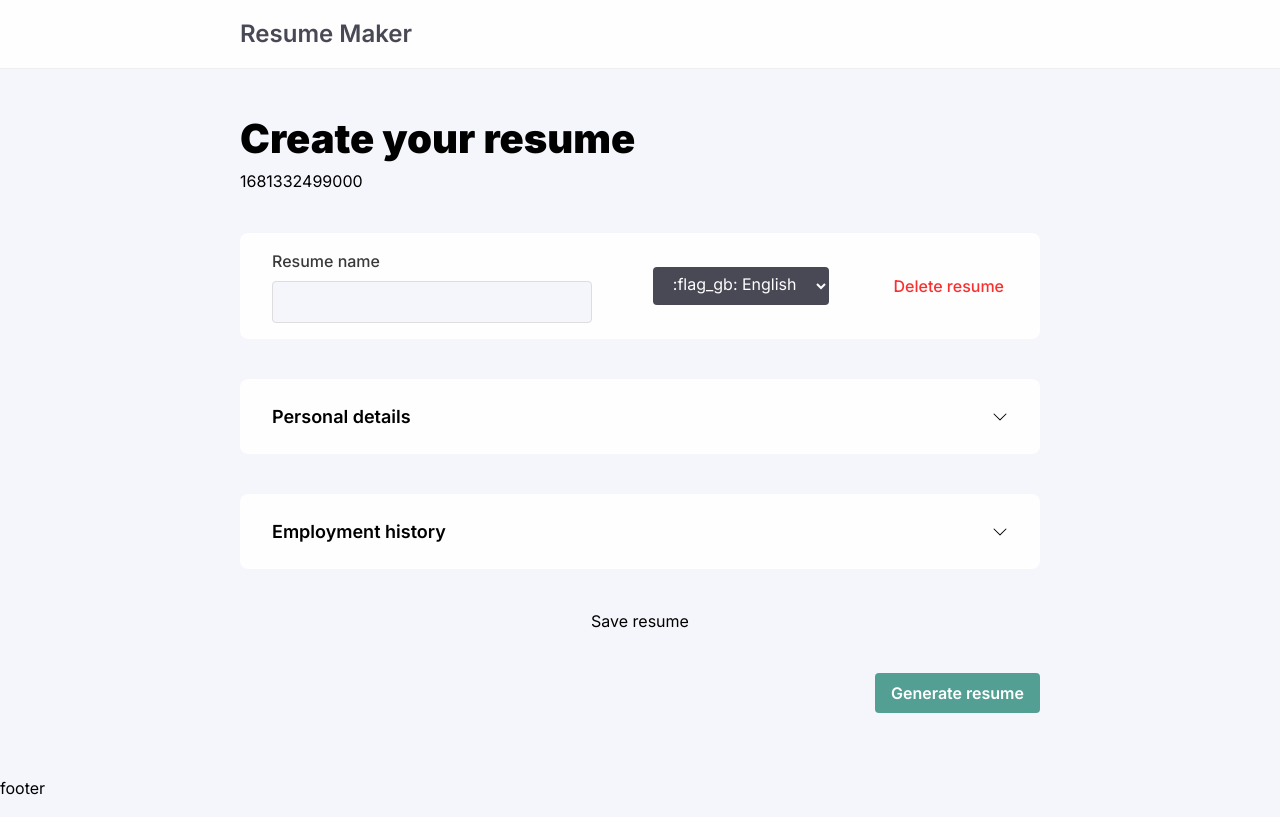
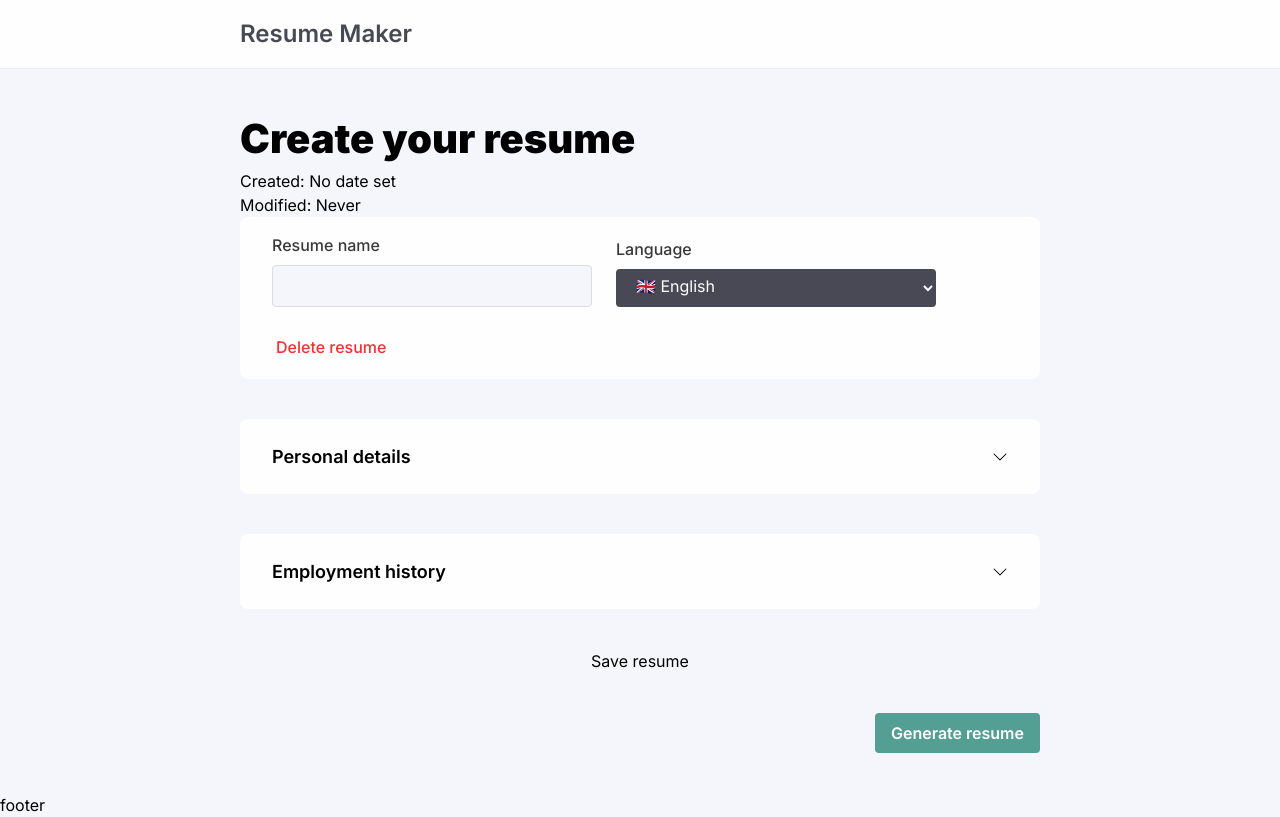
Before and after one commit to pnbakken/resume-maker, a Next.js app: page /resume in a window 1280 px wide. Built offline with nearby package versions, Linux system fonts and the light colour scheme.

Commit message:
add resume date properties. messy

```diff
--- /dev/null
+++ b/components/forms/form-utilities/wordcount-textarea/index.style.module.scss
@@ -0,0 +1,3 @@
+.wordcountTextarea {
+  /* Your styles here */
+}
--- /dev/null
+++ b/components/forms/form-utilities/wordcount-textarea/index.tsx
@@ -0,0 +1,8 @@
+import React from "react";
+import style from "./index.style.module.scss";
+
+const WordcountTextarea = () => {
+  return <div className={style.wordcountTextarea}>WordcountTextarea</div>;
+};
+
+export default WordcountTextarea;
--- a/components/forms/resume-builder/employment-history/index.tsx
+++ b/components/forms/resume-builder/employment-history/index.tsx
@@ -3,7 +3,7 @@ import style from "./index.style.module.scss";
 import { Collapsible, Fieldset, FieldsetHeader } from "../../form-utilities";
 import ResumeContext from "@/context/resume-collection-context";
 
-const EmploymentHistory = ({ language }) => {
+const EmploymentHistory = ({ register, language }) => {
   const [resume, setResume] = useContext(ResumeContext);
   const [show, setShow] = useState(false);
 
@@ -12,7 +12,7 @@ const EmploymentHistory = ({ language }) => {
   }
 
   return (
-    <Fieldset className={`${style.EmploymentHistory} flex-c gap-md`}>
+    <Fieldset className={`${style.employmentHistory} flex-c gap-md`}>
       <FieldsetHeader
         title={language.employmentHistory}
         callback={handleShow}
@@ -23,3 +23,11 @@ const EmploymentHistory = ({ language }) => {
 };
 
 export default EmploymentHistory;
+
+function EmploymentHistoryManager(register, language) {
+  return (
+    <div className={`${style.employmentHistoryManager}`}>
+      This is the employment history manager
+    </div>
+  );
+}
--- a/components/forms/resume-builder/index.tsx
+++ b/components/forms/resume-builder/index.tsx
@@ -24,7 +24,11 @@ const ResumeBuilder = () => {
 
   const [resumes, setResumes] = useContext(ResumeCollectionContext);
   const [deletedResume, setDeletedResume] = useState(false);
-  const defaultValues = initialCopy || { id: Date.now() };
+  const defaultValues = initialCopy || {
+    id: Date.now(),
+    dateCreated: new Date(Date.now()),
+  };
+
   const router = useRouter();
   const prevWatchAllFieldsRef = useRef();
   const { register, watch, handleSubmit } = useForm({ defaultValues });
@@ -33,7 +37,7 @@ const ResumeBuilder = () => {
   const debouncedSaveToWorkingResume = debounce((data) => {
     !deletedResume && setWorkingResume(data);
     console.log("saving working item");
-  }, 1500);
+  }, 10000);
 
   const debouncedSaveToResumeCollection = debounce((data) => {
     !deletedResume && setWorkingResume(data);
@@ -42,6 +46,7 @@ const ResumeBuilder = () => {
   }, 20 * 1000);
 
   function onSubmit(data) {
+    data.dateModified = new Date(Date.now());
     setWorkingResume(data);
     saveResumeToCollection(data);
     toast.success("Saved!");
@@ -68,6 +73,8 @@ const ResumeBuilder = () => {
     setIsMounted(true);
     console.log(workingResume);
     workingResume && setLanguage(workingResume.resumeLanguage);
+    if (workingResume && !workingResume.dateCreated)
+      workingResume.dateCreated = Date.now();
   }, []);
 
   useEffect(() => {
@@ -82,7 +89,9 @@ const ResumeBuilder = () => {
       debouncedSaveToResumeCollection.cancel();
       debouncedSaveToWorkingResume.cancel();
     };
-  }, [watchAllFields, workingResume]);
+  }, [watchAllFields]);
+
+  useEffect(() => {});
 
   if (!isMounted) {
     return <div>Loading...</div>;
@@ -95,6 +104,22 @@ const ResumeBuilder = () => {
           {(workingResume && workingResume.resumeName) ||
             languageData.pageHeading}
         </h1>
+        <div>
+          Created:{" "}
+          {(workingResume &&
+            new Date(workingResume.dateCreated).toLocaleDateString()) ||
+            "No date set"}
+        </div>
+        <div>
+          Modified:{" "}
+          {(workingResume &&
+            workingResume.dateModified &&
+            new Date(workingResume.dateModified).toLocaleDateString()) ||
+            "Never"}{" "}
+          {workingResume &&
+            workingResume.dateModified &&
+            new Date(workingResume.dateModified).toLocaleTimeString()}
+        </div>
       </div>
       <form
         id="resume-builder"
--- a/components/forms/resume-builder/resume-menu/index.tsx
+++ b/components/forms/resume-builder/resume-menu/index.tsx
@@ -16,7 +16,7 @@ const ResumeMenu = ({ register, invokeDelete, language }) => {
 
   return (
     <div
-      className={`${style.resumeMenu} flex-r wrap full-width justify-between gap-sm radius-md align-center`}
+      className={`${style.resumeMenu} flex-r wrap full-width gap-sm radius-md align-end`}
     >
       <div className="flex-r gap-sm">
         <ControlGroup>
@@ -27,7 +27,7 @@ const ResumeMenu = ({ register, invokeDelete, language }) => {
       <div>
         <LanguageSelect register={register} />
       </div>
-      <div>
+      <div className="flex-r justify-self-end">
         <MenuButtonSmall
           className="warning"
           value="delete resume"
@@ -50,7 +50,10 @@ function LanguageSelect({ register }) {
   }
 
   return (
+    <ControlGroup>
+      <label htmlFor="language-selector">Language</label>
       <select
+        id="language-selector"
         className={`${style.languageSelector} flex-c gap-sm`}
         {...register("resumeLanguage")}
         onChange={(e) => handleLanguageChange(e)}
@@ -60,12 +63,14 @@ function LanguageSelect({ register }) {
             <option
               key={lang.langCode}
               value={lang.langName}
-            className={style.selectItem}
+              className={`? ${style.selectItem} full-width flex-r justify-between gap-sm`}
             >
-            {lang.icon} {capitalizeFirstLetter(lang.langName)}
+              <div>{lang.icon && `${lang.icon} `}</div>
+              <div>{capitalizeFirstLetter(lang.langName)}</div>
             </option>
           );
         })}
       </select>
+    </ControlGroup>
   );
 }
--- a/components/resume-collection/index.tsx
+++ b/components/resume-collection/index.tsx
@@ -7,6 +7,7 @@ import style from "./index.style.module.scss";
 import WorkingResumeContext from "@/context/working-resume-context";
 import { toast } from "react-hot-toast";
 import { useRouter } from "next/navigation";
+import _ from "lodash";
 
 export default function ResumeCollection({}) {
   const [resumes, setResumes] = useContext(ResumeCollectionContext);
@@ -14,10 +15,18 @@ export default function ResumeCollection({}) {
   const router = useRouter();
   const [isMounted, setIsMounted] = useState(false);
 
+  const [sortCriteria, setSortCriteria] = useState("dateCreated");
+  const [sortOrder, setSortOrder] = useState<"asc" | "desc">("desc");
+  const [displayResumes, setDisplayResumes] = useState(
+    _.orderBy(resumes, sortCriteria, sortOrder) || []
+  );
   useEffect(() => {
     setIsMounted(true);
   }, []);
 
+  useEffect(() => {
+    setDisplayResumes(_.orderBy(resumes, sortCriteria, sortOrder) || []);
+  }, [resumes, sortCriteria, sortOrder]);
   function deleteResume(id) {
     if (resumes) {
       const newResumes = resumes.filter((resume) => resume.id !== id);
@@ -54,7 +63,7 @@ export default function ResumeCollection({}) {
     return <div>Loading...</div>;
   }
 
-  if (!resumes || resumes.length === 0) {
+  if (!displayResumes || displayResumes.length === 0) {
     return (
       <div className="">
         <Link href="/resume">Create your first resume</Link>
@@ -62,17 +71,26 @@ export default function ResumeCollection({}) {
     );
   }
   return (
-    <div className={`full-width top-level-indent flex-c align-center`}>
+    <div className={`full-width top-level-indent flex-c align-center tw-my-32`}>
       <div
         className={`${style.resumeCollection} full-width xl-component-width flex-c align-center radius-md gap-md`}
       >
         <div className="full-width">
           <h2>Your Resumes</h2>
         </div>
-
+        <div>
+          <button
+            type="button"
+            onClick={() => {
+              setSortCriteria("dateModified");
+            }}
+          >
+            Sort by date modified
+          </button>
+        </div>
         <div className={`${style.resumeListContainer} full-width`}>
           <ul className={`${style.resumeList} flex-r wrap gap-md`}>
-            {resumes.map((resume) => {
+            {displayResumes.map((resume) => {
               return (
                 <li
                   key={resume.id}
--- a/components/utility/toasty/index.tsx
+++ b/components/utility/toasty/index.tsx
@@ -5,7 +5,7 @@ import { Toaster } from "react-hot-toast";
 const Toasty = () => {
   return (
     <>
-      <Toaster />
+      <Toaster position="bottom-center" />
     </>
   );
 };
--- a/public/assets/language/english.json
+++ b/public/assets/language/english.json
@@ -1,5 +1,5 @@
 {
-  "icon": ":flag_gb:",
+  "icon": "🇬🇧",
   "code": "en",
   "langName": "english",
   "pageHeading": "Create your resume",
--- a/public/assets/language/index.ts
+++ b/public/assets/language/index.ts
@@ -1,10 +1,11 @@
 import english from "./english.json";
 import norsk from "./norsk.json";
-
 const languages = [english, norsk];
+import _ from "lodash";
 
 export function getLanguageInfo() {
-    let basicInfo = languages.map((lang) => {
+    let sortedLanguages = _.sortBy(languages, ["langName"]);
+    let basicInfo = sortedLanguages.map((lang) => {
         return {
             langCode: lang.code,
             langName: lang.langName,
--- a/public/assets/language/norsk.json
+++ b/public/assets/language/norsk.json
@@ -1,5 +1,5 @@
 {
-  "icon": ":flag_no:",
+  "icon": "🇳🇴",
   "code": "no",
   "langName": "norsk",
   "pageHeading": "Lag din CV",
```
Lines whose indentation alone changed are shown as unchanged.
